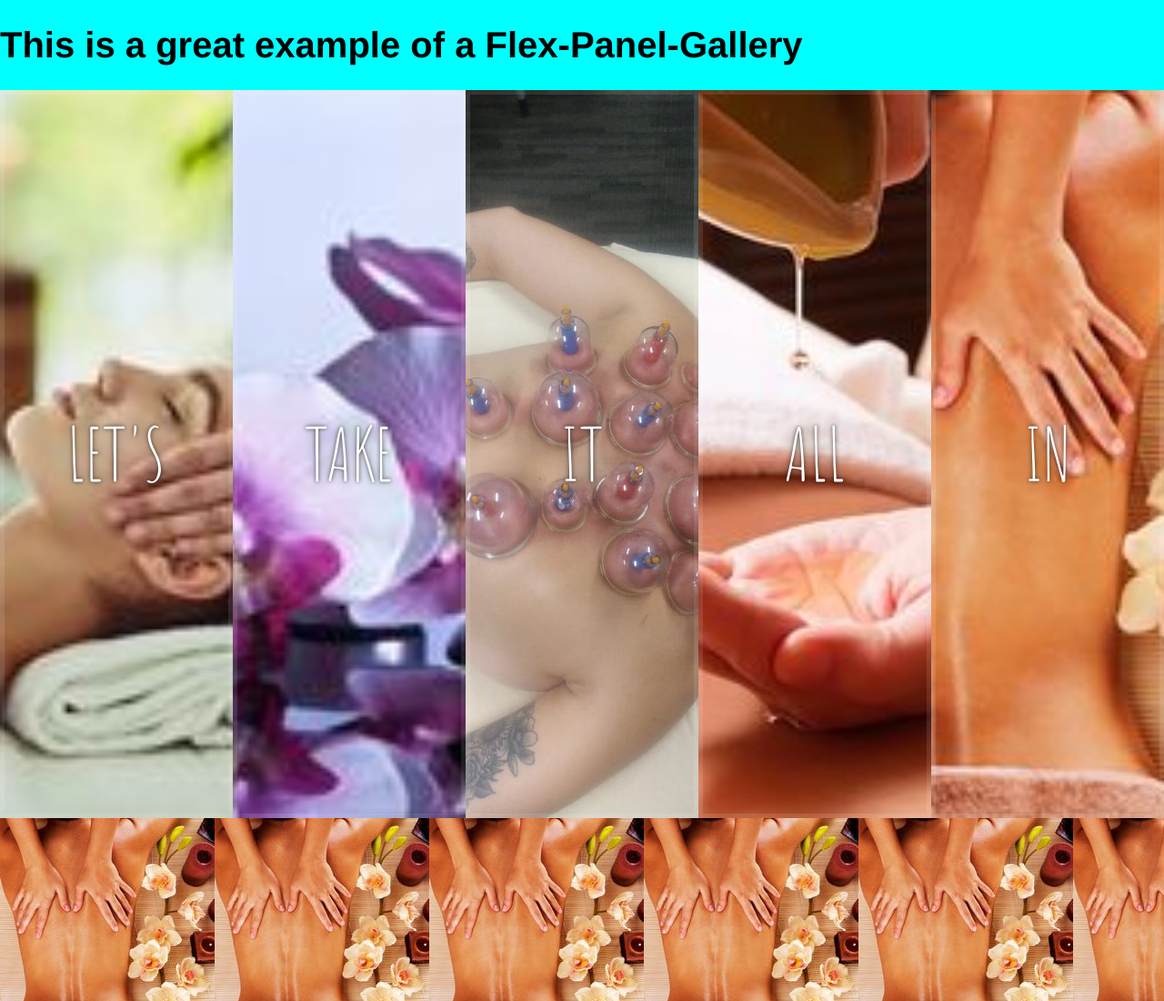
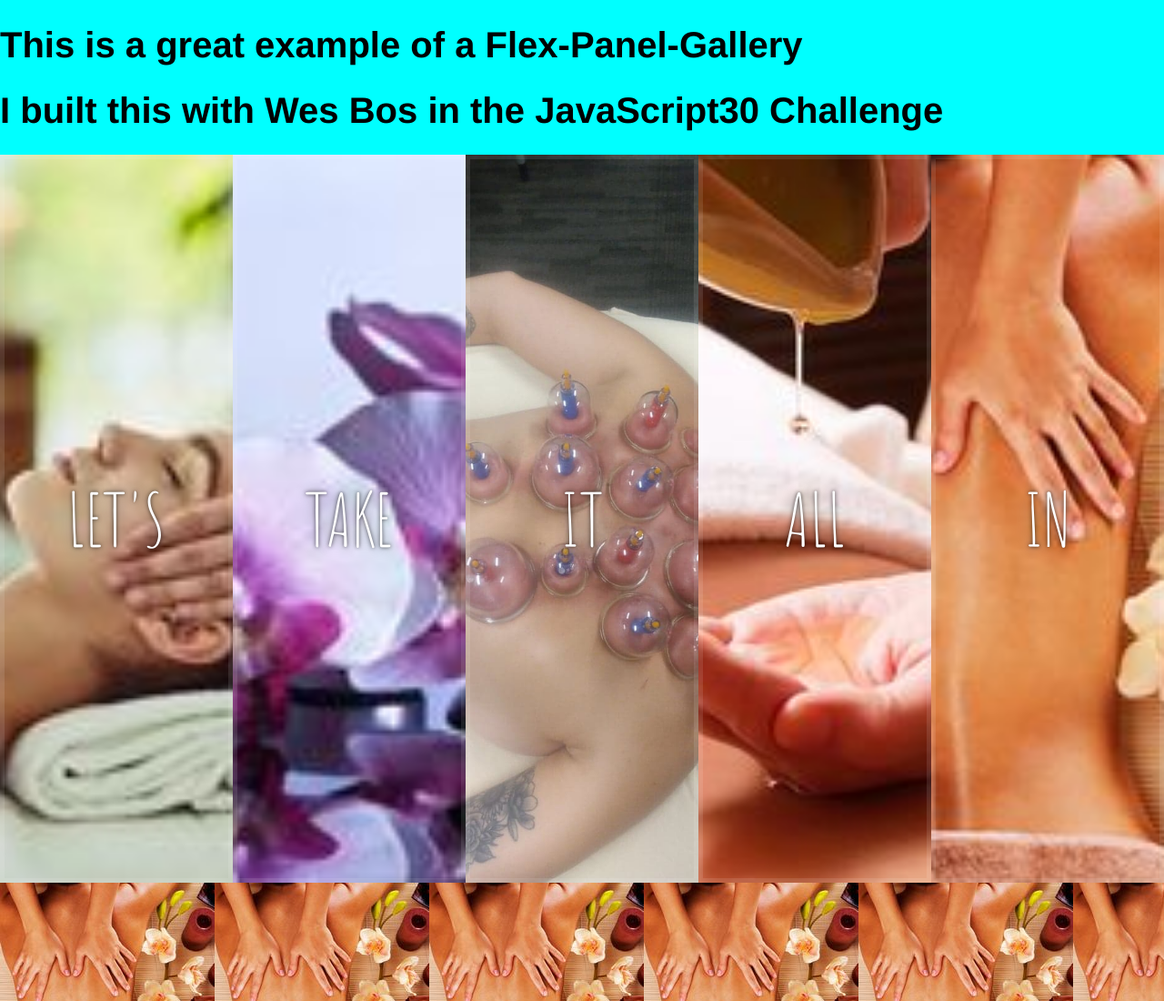
Before and after one commit to jnutt367/flexp-panel-gallery, a plain HTML site: page index.html in a window 1280 px wide. Shown: the top 1100 px of the page at 91% size. Drawn offline with Linux system fonts and the light colour scheme.

Commit message:
added header and footer to gallery

```diff
--- a/index.html
+++ b/index.html
@@ -13,6 +13,7 @@
   </style>
 <header>
  <h1>This is a great example of a Flex-Panel-Gallery</h1>
+ <h1>I built this with Wes Bos in the JavaScript30 Challenge</h1>
 </header>
 
   <div class="panels">
```
